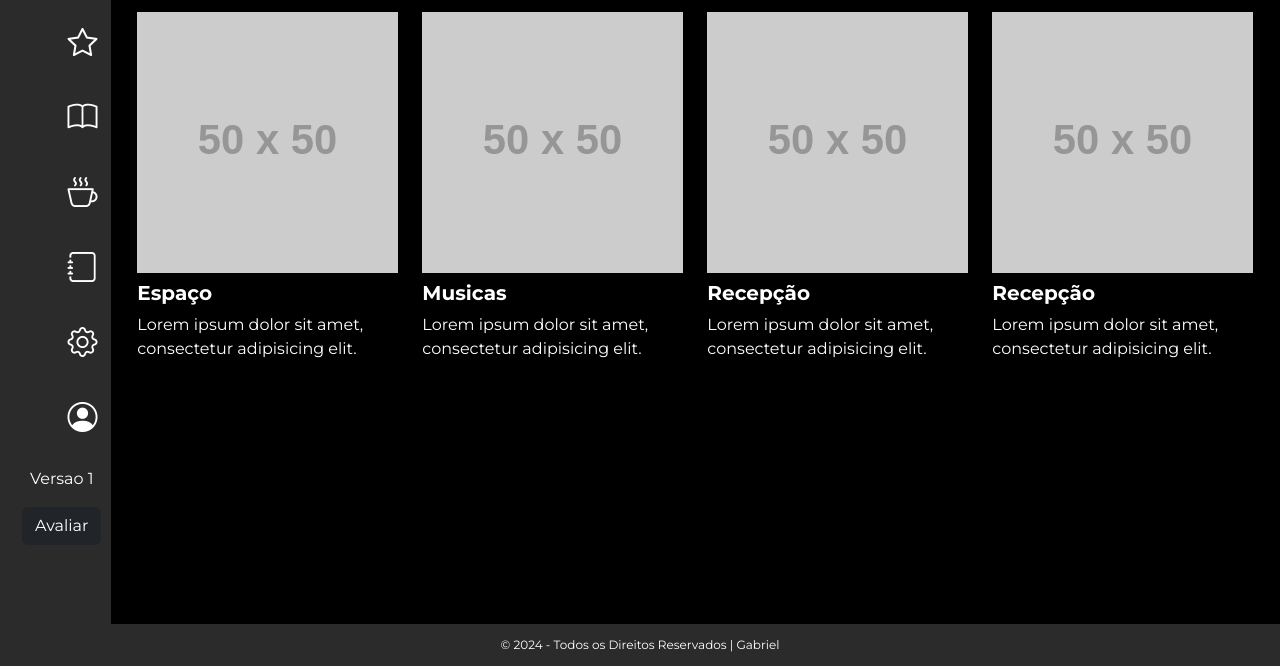
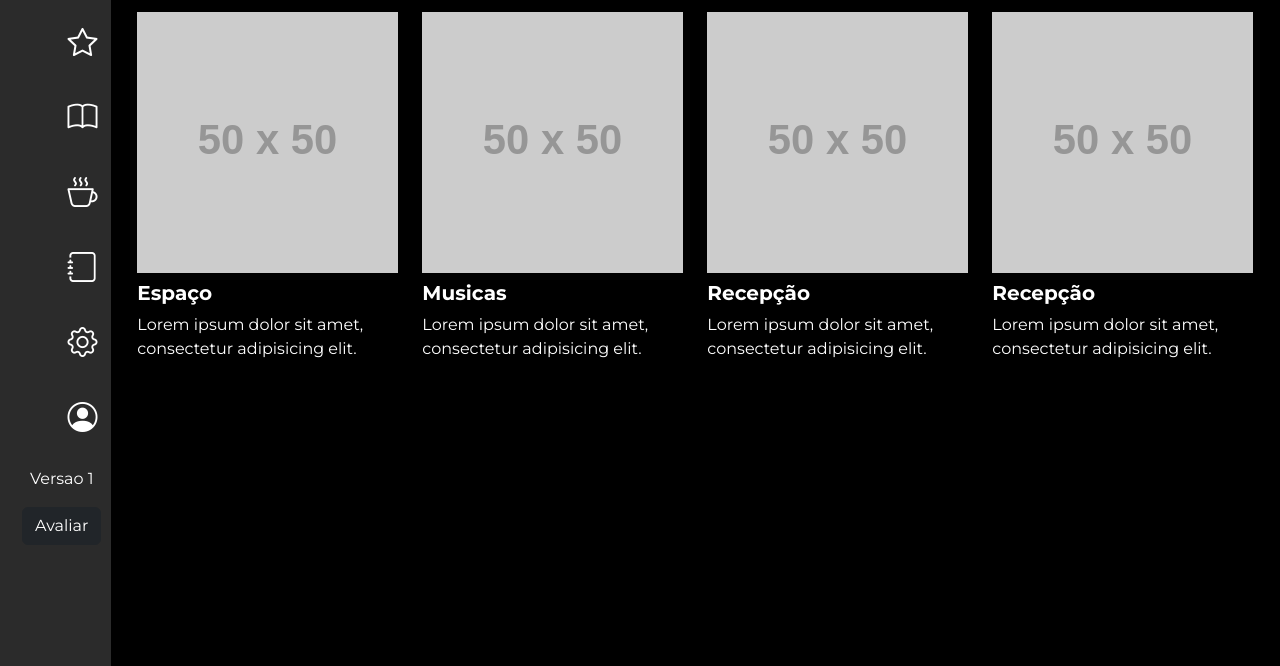
Before and after one commit to bielrocca/projeto-minds2you, a website: page index.html in a window 1280 px wide. Shown: the part 134-800 px from the top of the page. Drawn offline with nearby package versions, Linux system fonts and the light colour scheme; placeholder pictures from the web are drawn by us.

Commit message:
Remoção do footer

```diff
--- a/index.html
+++ b/index.html
@@ -287,9 +287,6 @@
                 </div>
             </div>
         </div>
-        <footer>
-            &copy; 2024 - Todos os Direitos Reservados | Gabriel
-        </footer>
 
     <!-- Bootstrap Js -->
     <script src="https://cdn.jsdelivr.net/npm/bootstrap@5.3.3/dist/js/bootstrap.bundle.min.js"></script>
```
